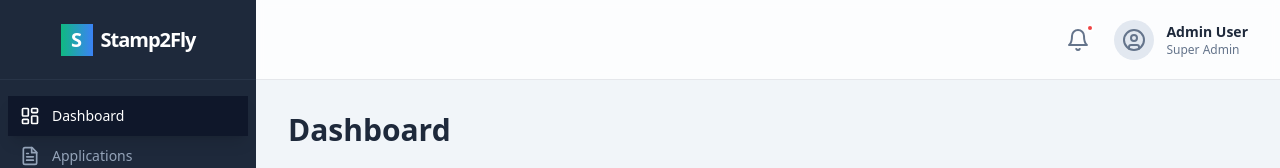
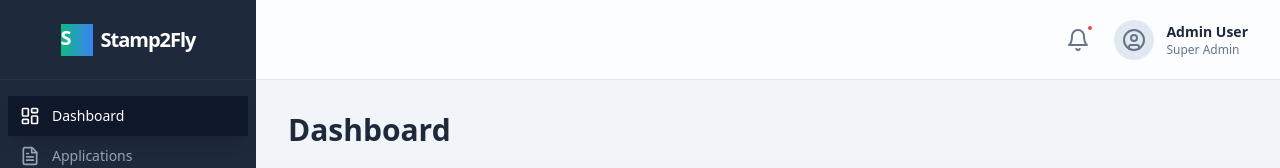
Before and after one commit to Stamp2fly/Stamp2fly, a React (Vite) app in the folder frontend/: page /admin in a window 1280 px wide. Shown: the top 168 px of the page. Built offline with nearby package versions, Linux system fonts and the light colour scheme; sample sign-in values are in the browser's storage.

Commit message:
deploy changes

```diff
--- a/frontend/src/pages/AdminDashboard.jsx
+++ b/frontend/src/pages/AdminDashboard.jsx
@@ -127,7 +127,7 @@ const Sidebar = ({ onLogout }) => {
       className="w-64 bg-slate-800 text-white flex-col fixed h-full z-40 hidden lg:flex"
     >
       <div className="flex items-center justify-center h-20 border-b border-slate-700/50">
-         <div className="inline-block w-8 h-8 bg-gradient-to-r from-emerald-500 to-blue-500 rounded-lg flex items-center justify-center mr-2">
+         <div className="inline-block w-8 h-8 bg-gradient-to-r from-emerald-500 to-blue-500 rounded-lg items-center justify-center mr-2">
             <span className="text-white font-bold text-xl">S</span>
         </div>
         <span className="text-xl font-bold text-white tracking-tighter">Stamp2Fly</span>
```
Also changed, not shown: frontend/vercel.json (added).
